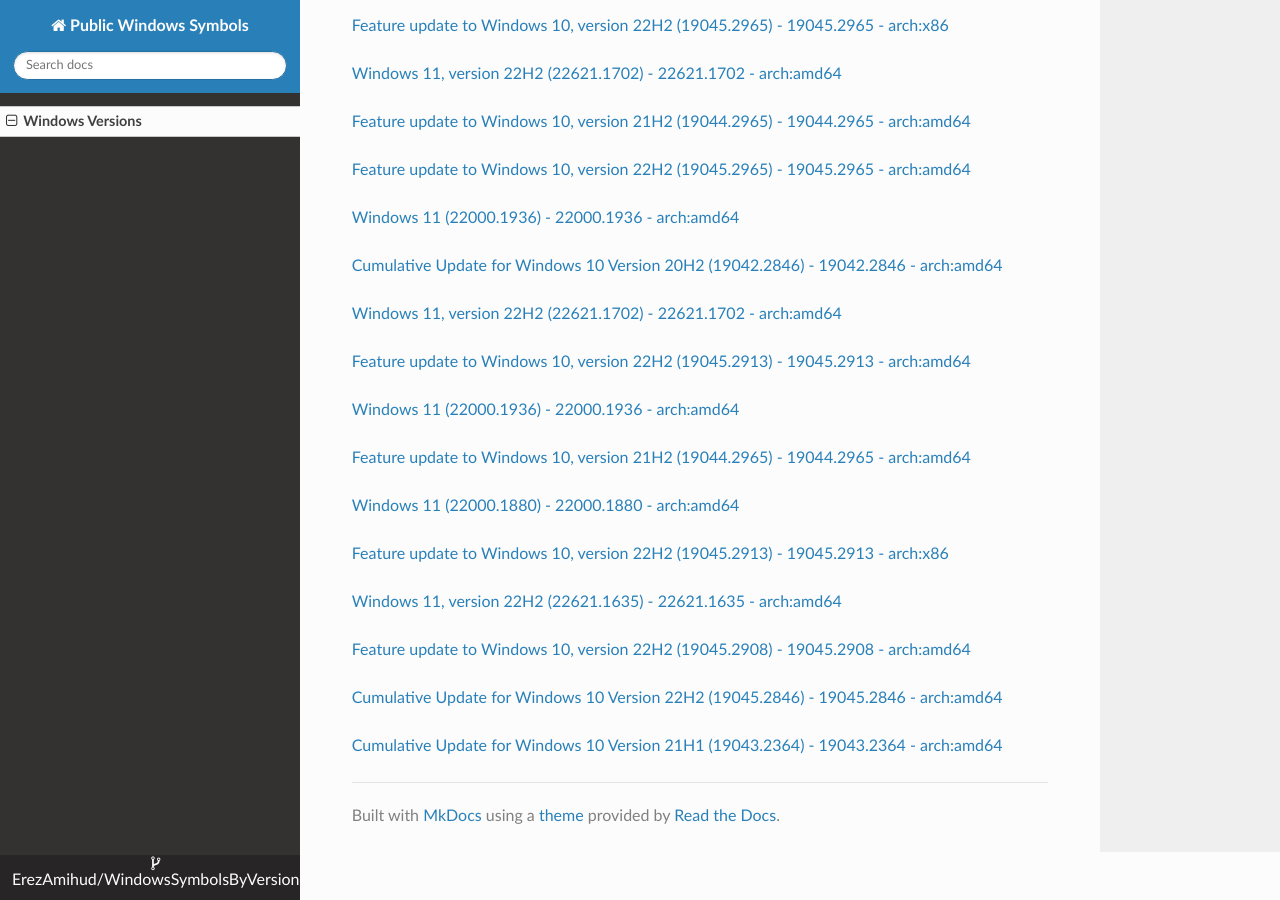
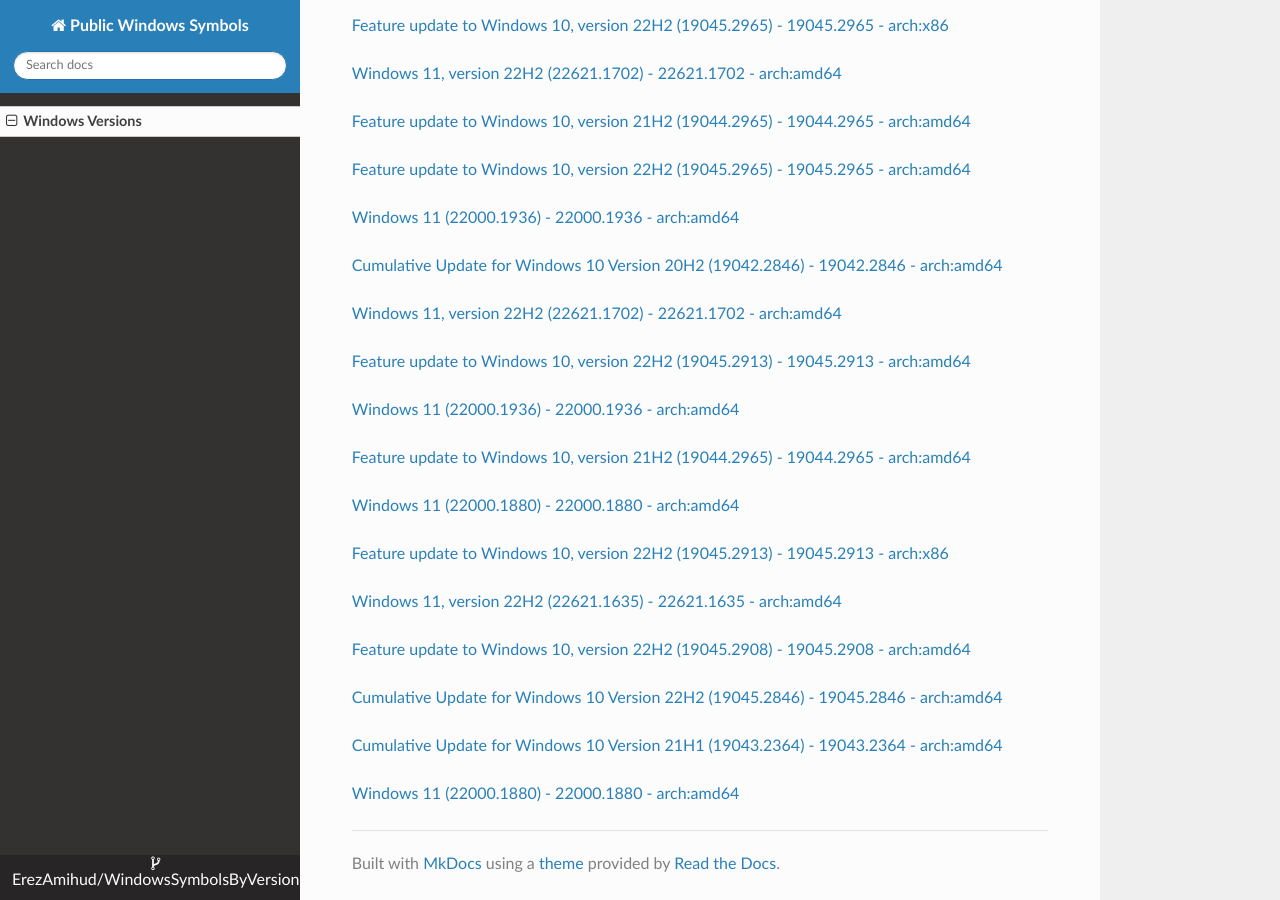
Before and after one commit to ErezAmihud/WindowsSymbolsByVersion, an MkDocs documentation site: the page built from docs/index.md, in a window 1280 px wide and 900 px high, scrolled down 32477 px. Built offline with MkDocs 1.6.1, drawn with Linux system fonts in a browser that asks for light colours; nearby versions of some CDN libraries.

Commit message:
Automated commit, add manifest for 6501e74d-5a5e-40fb-8032-b49aa6d779f4

```diff
--- a/docs/index.md
+++ b/docs/index.md
@@ -1873,3 +1873,6 @@
 
 
 [Cumulative Update for Windows 10 Version 21H1 (19043.2364) - 19043.2364 - arch:amd64](https://github.com/ErezAmihud/WindowsSymbolsByVersion/blob/main/manifests/088dd35d-2a37-4fb2-8fb9-eae894e62e99.manifest)
+
+
+[Windows 11 (22000.1880) - 22000.1880 - arch:amd64](https://github.com/ErezAmihud/WindowsSymbolsByVersion/blob/main/manifests/6501e74d-5a5e-40fb-8032-b49aa6d779f4.manifest)
```
Also changed, not shown: process_builds.json (+1 -1 lines).
